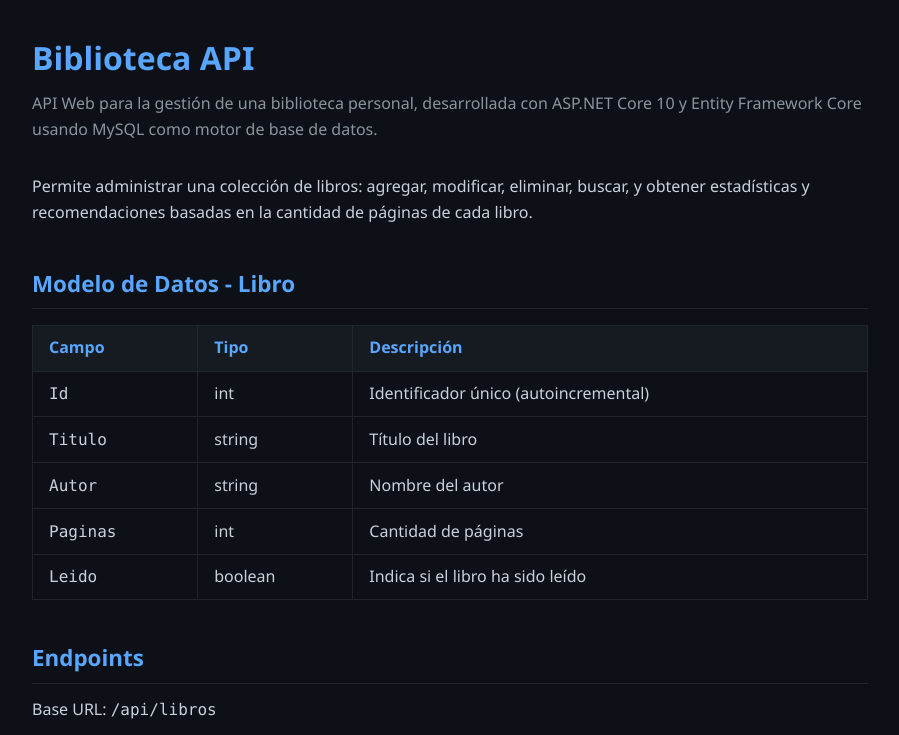
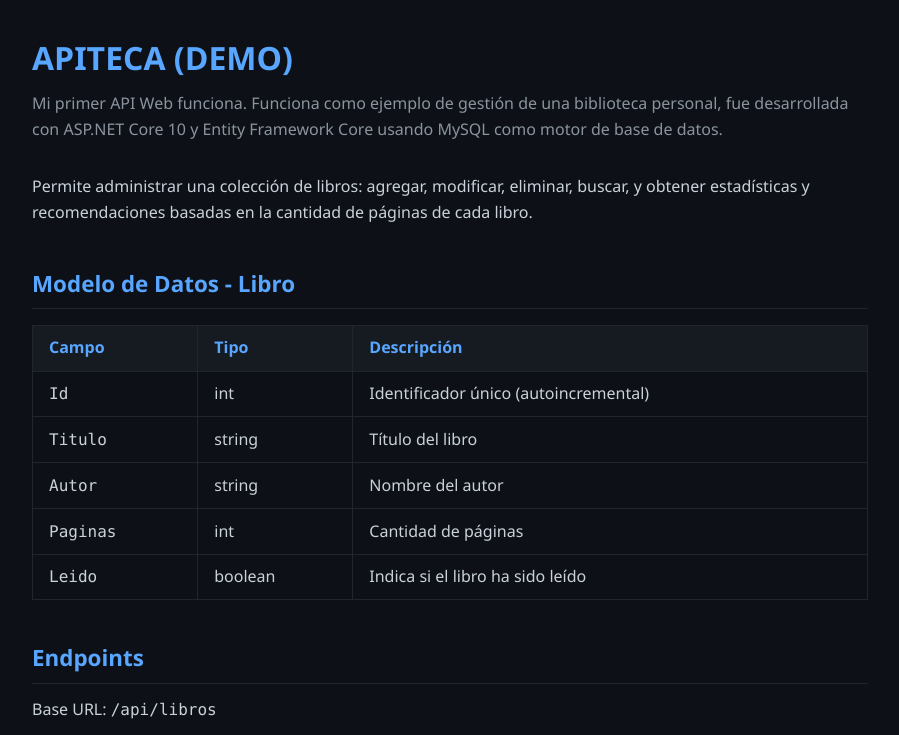
Before and after one commit to JMGProgrammer/APITECA, a plain HTML site: page wwwroot/index.html in a window 1280 px wide. Shown: the top 735 px of the page, without its empty margins (190-1089 px from the left). Drawn offline with Linux system fonts and the light colour scheme.

Commit message:
update index.html

```diff
--- a/wwwroot/index.html
+++ b/wwwroot/index.html
@@ -39,8 +39,8 @@
 </head>
 <body>
     <div class="container">
-        <h1>Biblioteca API</h1>
-        <p class="subtitle">API Web para la gestión de una biblioteca personal, desarrollada con ASP.NET Core 10 y Entity Framework Core usando MySQL como motor de base de datos.</p>
+        <h1>APITECA (DEMO)</h1>
+        <p class="subtitle">Mi primer API Web funciona. Funciona como ejemplo de gestión de una biblioteca personal, fue desarrollada con ASP.NET Core 10 y Entity Framework Core usando MySQL como motor de base de datos.</p>
         <p>Permite administrar una colección de libros: agregar, modificar, eliminar, buscar, y obtener estadísticas y recomendaciones basadas en la cantidad de páginas de cada libro.</p>
 
         <h2>Modelo de Datos - Libro</h2>
```
